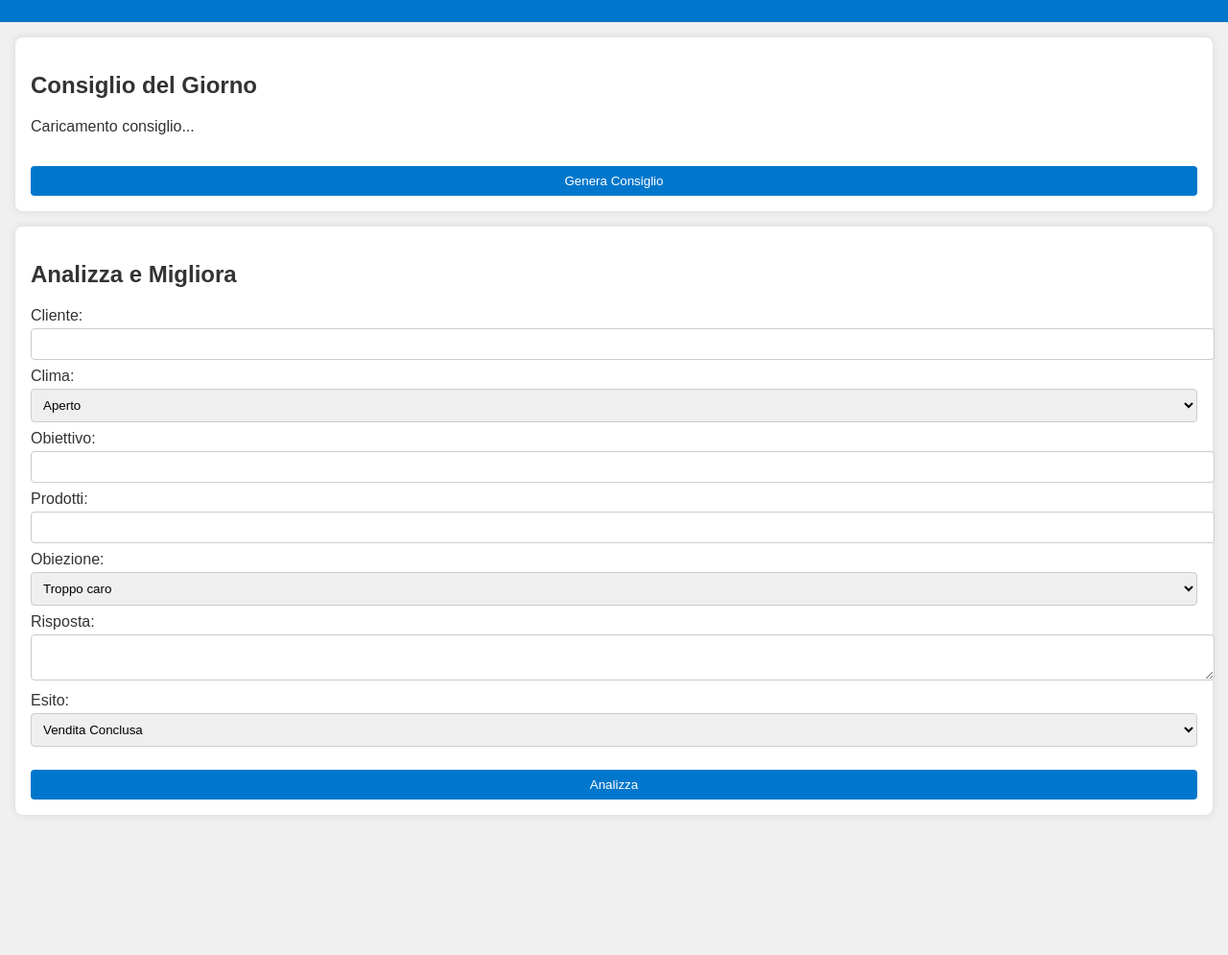
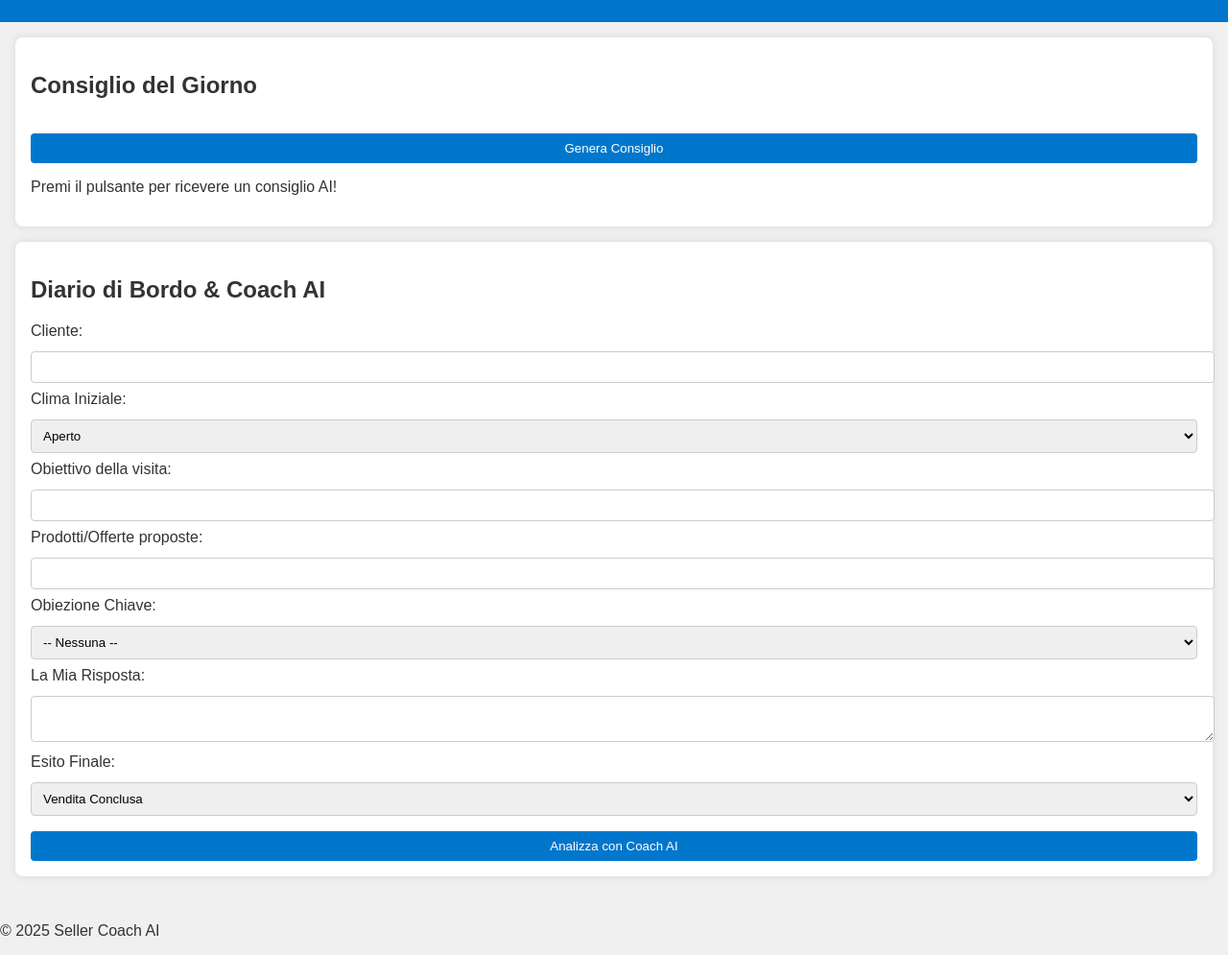
Before and after one commit to elixit81/sellerCoachAI, a plain HTML site: page index.html in a window 1280 px wide. Shown: the part 89-1084 px from the top of the page at 96% size. Before the commit the page ends 970 px from the top, so only its background shows below. Drawn offline with Linux system fonts and the light colour scheme.

Commit message:
Update index.html

```diff
--- a/index.html
+++ b/index.html
@@ -3,60 +3,74 @@
 <head>
   <meta charset="UTF-8" />
   <meta name="viewport" content="width=device-width, initial-scale=1.0" />
-  <title>SellerCoachAI</title>
+  <title>Seller Coach AI</title>
   <link rel="stylesheet" href="styles.css" />
 </head>
 <body>
   <header>
-    <h1>SellerCoachAI</h1>
+    <h1>Seller Coach AI</h1>
   </header>
 
-  <main>
-    <!-- Consiglio del Giorno -->
-    <section id="consiglio">
+  <main class="container">
+    <!-- Modulo 1: Consiglio del Giorno -->
+    <section id="consiglio-giorno">
       <h2>Consiglio del Giorno</h2>
-      <p id="consiglio-testo">Caricamento consiglio...</p>
-      <button id="genera-consiglio">Genera Consiglio</button>
+      <button onclick="generaConsiglio()">Genera Consiglio</button>
+      <p id="consiglio-testo">Premi il pulsante per ricevere un consiglio AI!</p>
     </section>
 
-    <!-- Diario di Bordo & Coach AI -->
+    <!-- Modulo 2: Diario di Bordo -->
     <section id="diario">
-      <h2>Analizza e Migliora</h2>
+      <h2>Diario di Bordo & Coach AI</h2>
       <form id="feedback-form">
-        <label>Cliente:<input type="text" id="cliente" required /></label>
-        <label>Clima:
-          <select id="clima">
+        <label for="cliente">Cliente:</label>
+        <input type="text" id="cliente" required />
+
+        <label for="clima">Clima Iniziale:</label>
+        <select id="clima" required>
           <option value="aperto">Aperto</option>
           <option value="di fretta">Di fretta</option>
           <option value="scettico">Scettico</option>
           <option value="amichevole">Amichevole</option>
         </select>
-        </label>
-        <label>Obiettivo:<input type="text" id="obiettivo" required /></label>
-        <label>Prodotti:<input type="text" id="prodotti" required /></label>
-        <label>Obiezione:
+
+        <label for="obiettivo">Obiettivo della visita:</label>
+        <input type="text" id="obiettivo" required />
+
+        <label for="prodotti">Prodotti/Offerte proposte:</label>
+        <input type="text" id="prodotti" required />
+
+        <label for="obiezione">Obiezione Chiave:</label>
         <select id="obiezione">
-            <option value="troppo caro">Troppo caro</option>
-            <option value="spazio freezer">Spazio freezer</option>
-            <option value="ci devo pensare">Ci devo pensare</option>
-            <option value="compro altro">Compro già altro</option>
-            <option value="non mi interessa">Non mi interessa</option>
+          <option value="">-- Nessuna --</option>
+          <option value="È troppo caro">È troppo caro</option>
+          <option value="Non ho spazio nel freezer">Non ho spazio nel freezer</option>
+          <option value="Ci devo pensare">Ci devo pensare</option>
+          <option value="Compro già altro">Compro già altro</option>
+          <option value="Non mi interessa">Non mi interessa</option>
         </select>
-        </label>
-        <label>Risposta:<textarea id="mia-risposta" required></textarea></label>
-        <label>Esito:
-          <select id="esito">
+
+        <label for="mia-risposta">La Mia Risposta:</label>
+        <textarea id="mia-risposta" required></textarea>
+
+        <label for="esito">Esito Finale:</label>
+        <select id="esito" required>
           <option value="vendita conclusa">Vendita Conclusa</option>
           <option value="vendita parziale">Vendita Parziale</option>
           <option value="nessuna vendita">Nessuna Vendita</option>
-            <option value="cliente incuriosito">Cliente Incuriosito</option>
+          <option value="cliente incuriosito">Cliente incuriosito</option>
         </select>
-        </label>
-        <button type="submit">Analizza</button>
+
+        <button type="submit">Analizza con Coach AI</button>
       </form>
-      <div id="analisi-output"></div>
+
+      <div id="analisi-output" class="output-box"></div>
     </section>
   </main>
+
+  <footer>
+    <p>&copy; 2025 Seller Coach AI</p>
+  </footer>
 
   <script src="script.js"></script>
 </body>
```
Lines whose indentation alone changed are shown as unchanged.
